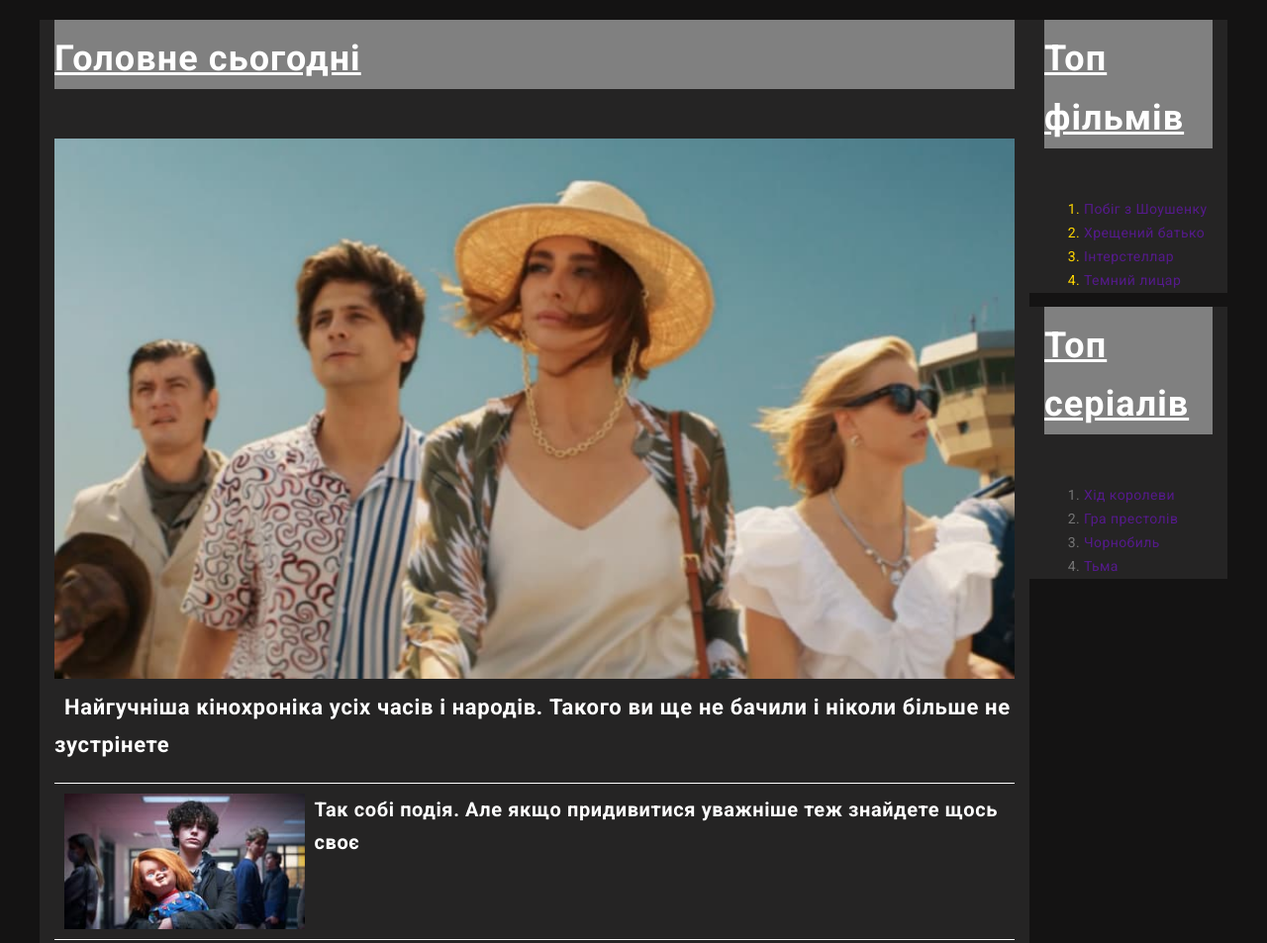
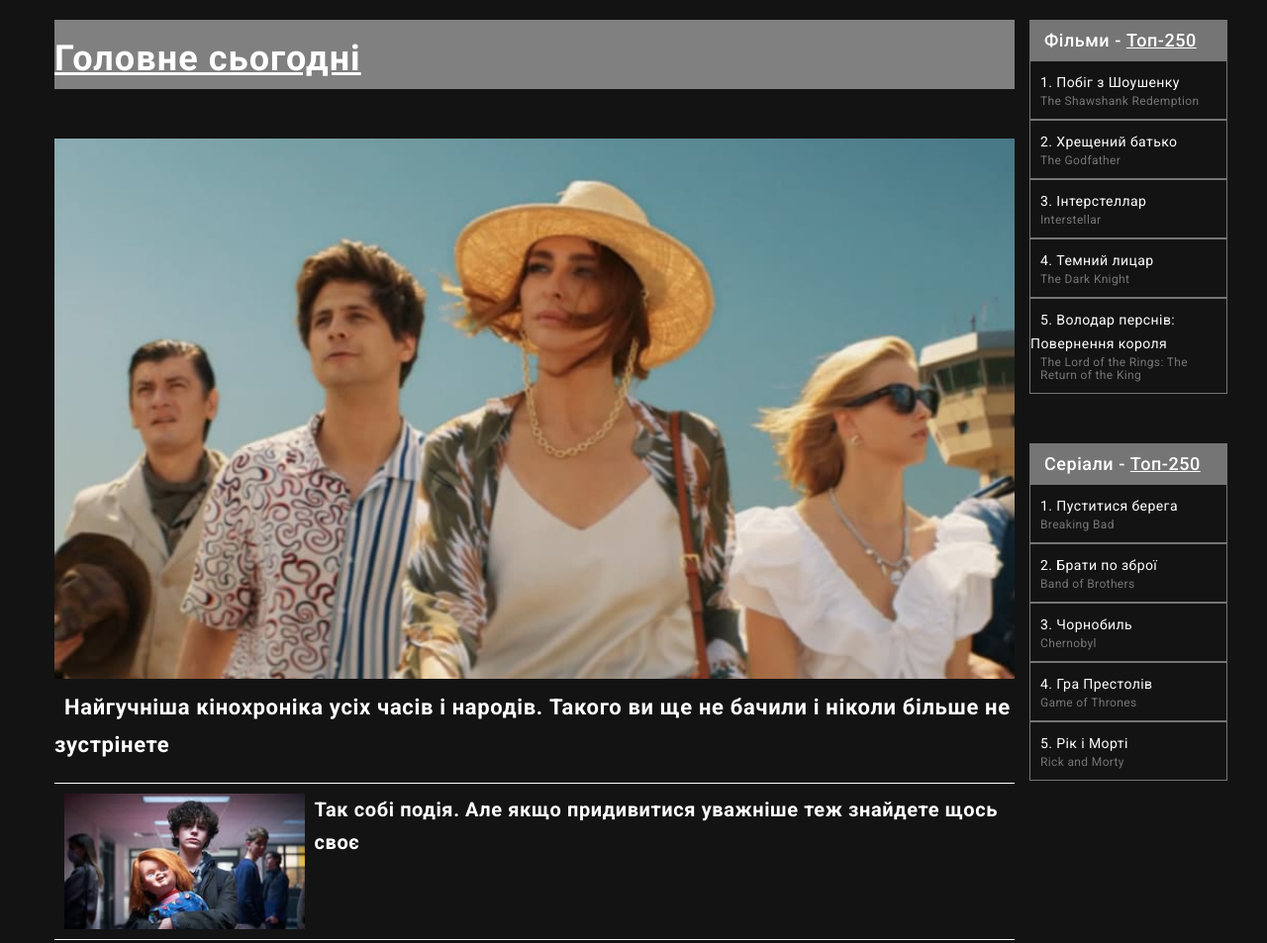
Before and after one commit to Of-Nameless/little-dr-project, a plain HTML site: page index.html in a window 1280 px wide. Shown: the part 980-1933 px from the top of the page at 99% size. Drawn offline with nearby package versions, Linux system fonts and the light colour scheme.

Commit message:
desktop_1

```diff
--- a/index.html
+++ b/index.html
@@ -208,43 +208,59 @@
 <!-- top -->
 <div class="wrapper-news">
 <section class="section--top">
+    <h2 class="wrapper__title">Фільми - <a href="" class="wrapper__title--link">Топ-250</a></h2>
     <div class="container--top">
-        <h2 class="section__title">Топ фільмів</h2>
-        <ol class="top">
+        <ul class="top">
             <li class="top__item">
-                <a class="top__link" href="">Побіг з Шоушенку</a>
+                <a class="top__link" href="">1. Побіг з Шоушенку</a>
+                <p class="top__text">The Shawshank Redemption</p>
             </li>
             <li class="top__item">
-                <a class="top__link" href="">Хрещений батько</a>
+                <a class="top__link" href="">2. Хрещений батько</a>
+                <p class="top__text">The Godfather</p>
             </li>
             <li class="top__item">
-                <a class="top__link" href="">Інтерстеллар</a>
+                <a class="top__link" href="">3. Інтерстеллар</a>
+                <p class="top__text">Interstellar</p>
             </li>
             <li class="top__item">
-                <a class="top__link" href="">Темний лицар</a>
+                <a class="top__link" href="">4. Темний лицар</a>
+                <p class="top__text">The Dark Knight</p>
             </li>
-        </ol>
+            <li class="top__item">
+                <a class="top__link" href="">5. Володар перснів: Повернення короля</a>
+                <p class="top__text">The Lord of the Rings: The Return of the King</p>
+            </li>
+        </ul>
     </div>
 </section>
 
 <!-- serials -->
 <section class="section--serials">
+    <h2 class="wrapper__title">Серіали - <a href="" class="wrapper__title--link">Топ-250</a></h2>
     <div class="container--serials">
-        <h2 class="section__title">Топ серіалів</h2>
-        <ol class="serials">
+        <ul class="serials">
             <li class="serials__item">
-                <a class="serials__link" href="">Хід королеви</a>
+                <a class="serials__link" href="">1. Пуститися берега</a>
+                <p class="serials__text">Breaking Bad</p>
             </li>
             <li class="serials__item">
-                <a class="serials__link" href="">Гра престолів</a>
+                <a class="serials__link" href="">2. Брати по зброї</a>
+                <p class="serials__text">Band of Brothers</p>
             </li>
             <li class="serials__item">
-                <a class="serials__link" href="">Чорнобиль</a>
+                <a class="serials__link" href="">3. Чорнобиль</a>
+                <p class="serials__text">Chernobyl</p>
             </li>
             <li class="serials__item">
-                <a class="serials__link" href="">Тьма</a>
+                <a class="serials__link" href="">4. Гра Престолів</a>
+                <p class="serials__text">Game of Thrones</p>
             </li>
-        </ol>
+            <li class="serials__item">
+                <a class="serials__link" href="">5. Рік і Морті</a>
+                <p class="serials__text">Rick and Morty</p>
+            </li>
+        </ul>
     </div>
 </section>
 </div>
--- a/sass/base/_container.scss
+++ b/sass/base/_container.scss
@@ -21,6 +21,7 @@
 .container--news {
   @media screen and (min-width: 1200px) {
     width: 1000px;
+    background-color: var(--primary-bcg-color);
   }
 }
 
@@ -29,7 +30,6 @@
     width: 200px;
     margin: 0 auto;
     padding-left: 15px;
-    padding-right: 15px;
   }
 }
 
@@ -38,6 +38,5 @@
     width: 200px;
     margin: 0 auto;
     padding-left: 15px;
-    padding-right: 15px;
   }
 }
--- a/sass/base/_section.scss
+++ b/sass/base/_section.scss
@@ -42,8 +42,7 @@
   }
   @media screen and (min-width: 1200px) {
     display: block;
-    padding-bottom: 0;
-    background-color: rgba(54, 54, 54, 0.5);
+    margin-bottom: 50px;
   }
 }
 
@@ -53,8 +52,5 @@
   }
   @media screen and (min-width: 1200px) {
     display: block;
-    padding-top: 0;
-    padding-bottom: 0;
-    background-color: rgba(54, 54, 54, 0.5);
   }
 }
--- a/sass/base/_wrapper.scss
+++ b/sass/base/_wrapper.scss
@@ -11,3 +11,16 @@
   padding-bottom: 94px;
   background-color: var(--primary-bcg-color);
 }
+
+.wrapper__title {
+  color: var(--primary-white-color);
+  background-color: var(--primary-text-color);
+  @include font(500, 18px, 1.17);
+  padding: 10px 15px;
+}
+
+.wrapper__title--link {
+  color: var(--primary-white-color);
+  text-decoration: underline;
+  cursor: pointer;
+}
--- /dev/null
+++ b/sass/components/_serials.scss
@@ -0,0 +1,31 @@
+.serials {
+  color: var(--logo-color);
+  display: flex;
+  flex-direction: column;
+  margin-left: -15px;
+}
+
+.serials__item {
+  border: 1px solid var(--primary-text-color);
+  padding-top: 10px;
+  padding-bottom: 10px;
+  // &:not(:last-child) {
+  //   margin-bottom: 20px;
+  // }
+}
+
+.serials__link {
+  color: var(--primary-white-color);
+  margin-left: 10px;
+  @include font(400, 14px, 1.17);
+  &:hover,
+  &:focus {
+    text-decoration: underline;
+  }
+}
+
+.serials__text {
+  margin-left: 10px;
+  color: var(--primary-text-color);
+  @include font(400, 12px, 1.16);
+}
--- /dev/null
+++ b/sass/components/_top.scss
@@ -0,0 +1,31 @@
+.top {
+  color: var(--logo-color);
+  display: flex;
+  flex-direction: column;
+  margin-left: -15px;
+}
+
+.top__item {
+  border: 1px solid var(--primary-text-color);
+  padding-top: 10px;
+  padding-bottom: 10px;
+  // &:not(:last-child) {
+  //   margin-bottom: 20px;
+  // }
+}
+
+.top__link {
+  color: var(--primary-white-color);
+  margin-left: 10px;
+  @include font(400, 14px, 1.17);
+  &:hover,
+  &:focus {
+    text-decoration: underline;
+  }
+}
+
+.top__text {
+  color: var(--primary-text-color);
+  margin-left: 10px;
+  @include font(400, 12px, 1.16);
+}
--- a/sass/components/_top250.scss
+++ /dev/null
@@ -1,4 +0,0 @@
-.top {
-  color: gold;
-  padding-right: 5px;
-}
--- a/sass/main.scss
+++ b/sass/main.scss
@@ -10,5 +10,6 @@
 @import "./base/wrapper";
 @import "./components/hits";
 @import "./components/news";
-@import "./components/top250";
+@import "./components/top";
 @import "./components/release";
+@import "./components/serials";
```
Also changed, not shown: sass/main.css, 1 other file.
